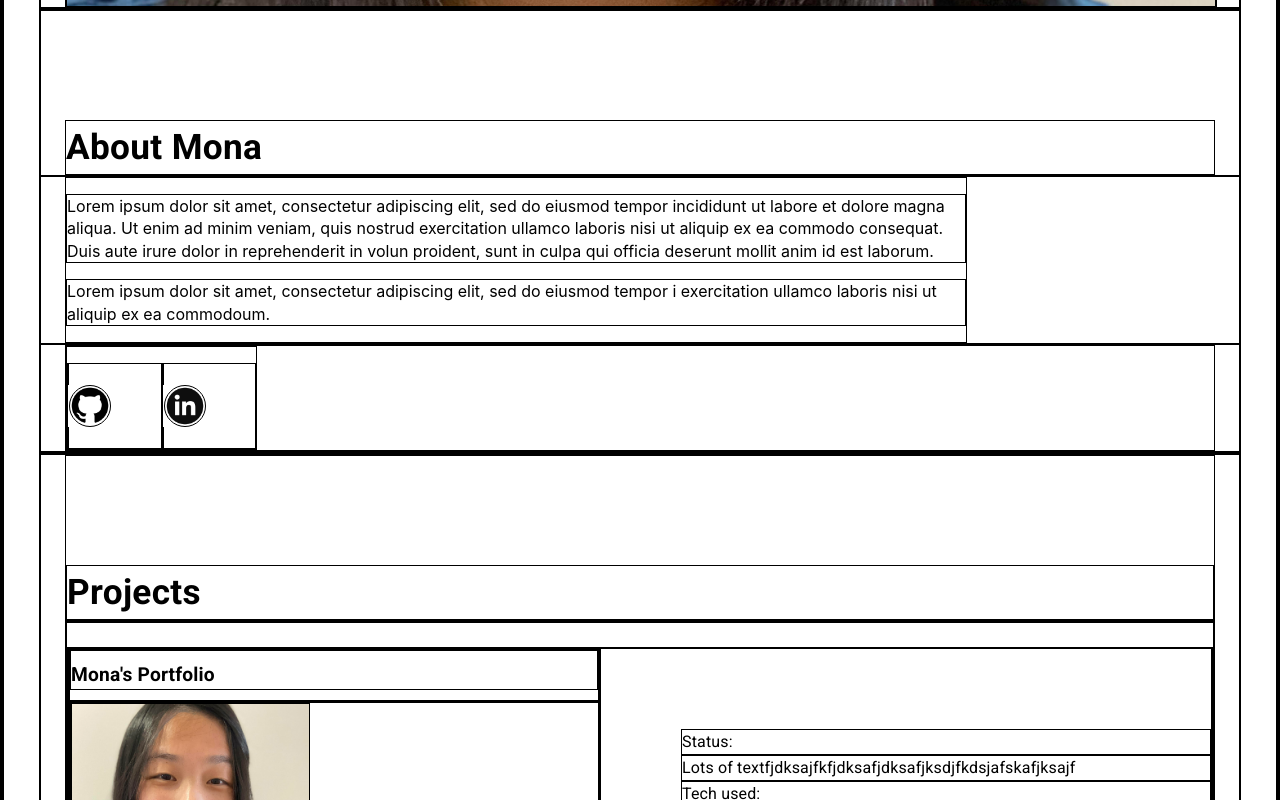
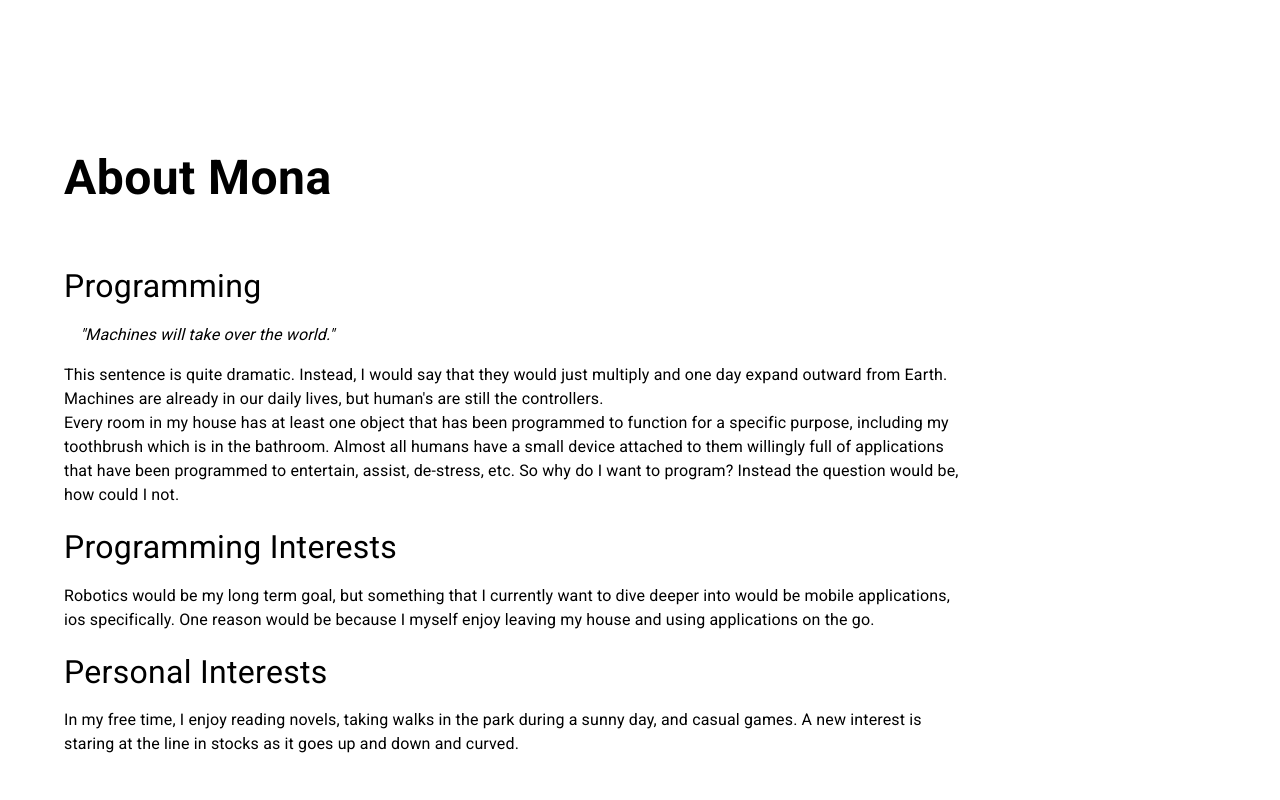
Before and after one commit to catmemberMona/portfolio, a React (Create React App) app: page / in a window 1280 px wide. Shown: the part 780-1580 px from the top of the page. Built offline with nearby package versions, Linux system fonts and the light colour scheme.

Commit message:
changed font to heebo and adjusted font styling removed external links in aboutme

```diff
--- a/public/index.html
+++ b/public/index.html
@@ -18,6 +18,10 @@
     <!-- styling for materialUI fonts  -->
     <link rel="stylesheet" href="https://fonts.googleapis.com/css?family=Roboto:300,400,500,700&display=swap" />
     <link rel="stylesheet" href="https://fonts.googleapis.com/icon?family=Material+Icons" />
+
+    <!-- similar mcdonal font  -->
+    <link rel="preconnect" href="https://fonts.gstatic.com">
+    <link href="https://fonts.googleapis.com/css2?family=Heebo:wght@300;400;800&display=swap" rel="stylesheet">
     <!--
       Notice the use of %PUBLIC_URL% in the tags above.
       It will be replaced with the URL of the `public` folder during the build.
--- a/src/Components/AboutMe.js
+++ b/src/Components/AboutMe.js
@@ -17,62 +17,51 @@ function AboutMe(props) {
   const classes = useStyles();
 
   return (
-      <div
-        className={classes.aboutMe}
-        style={{ maxWidth: 1200, margin: 'auto' }}
-      >
-        <Container maxWidth={false}>
+    <div className={classes.aboutMe} style={{ maxWidth: 1200, margin: 'auto' }}>
+      <Container maxWidth={false} >
         <Typography className={classes.subHeading}>About Mona</Typography>
-        </Container>
-        <Container maxWidth={false}>
         <div
           style={{ maxWidth: 900, marginRight: 'auto' }}
-            className={classes.contentText}
+          className={classes.contentText && classes.spacing}
         >
-            <p>
-              Lorem ipsum dolor sit amet, consectetur adipiscing elit, sed do
-              eiusmod tempor incididunt ut labore et dolore magna aliqua. Ut
-              enim ad minim veniam, quis nostrud exercitation ullamco laboris
-              nisi ut aliquip ex ea commodo consequat. Duis aute irure dolor in
-              reprehenderit in volun proident, sunt in culpa qui officia
-              deserunt mollit anim id est laborum.
-            </p>
-            <p>
-              Lorem ipsum dolor sit amet, consectetur adipiscing elit, sed do
-              eiusmod tempor i exercitation ullamco laboris nisi ut aliquip ex
-              ea commodoum.
-            </p>
-          </div>
-        </Container>
-        {/* External Links  */}
-      <Container maxWidth={false}>
-          <div style={{ maxWidth: 1200, margin: 'auto' }}>
-            <Grid container item xs={4} lg={2} className={classes.externalLinks}>
-              <Grid item className={classes.avatarLink}>
-                <a
-                  target='_blank'
-                  rel='noreferrer'
-                  href='https://github.com/catmemberMona'
-                >
-                  <Avatar alt='github' src={github} className={classes.small} />
-                </a>
-              </Grid>
-              <Grid item className={classes.avatarLink}>
-                <a
-                  target='_blank'
-                  rel='noreferrer'
-                  href='https://www.linkedin.com/in/mona-a-zheng/'
-                >
-                  <Avatar
-                    alt='linkedin'
-                    src={linkedin}
-                    className={classes.small}
-                  >
-                    L
-                  </Avatar>
-                </a>
-              </Grid>
-            </Grid>
+          <Typography className={classes.subHeadingTwo}>Programming</Typography>
+          <Typography variant='body1'>
+            <Typography className={classes.quotes}>
+              "Machines will take over the world."
+            </Typography>
+            <Typography>
+              This sentence is quite dramatic. Instead, I would say that they
+              would just multiply and one day expand outward from Earth.
+              Machines are already in our daily lives, but human's are still the
+              controllers.
+            </Typography>
+            <Typography>
+              Every room in my house has at least one object that has been
+              programmed to function for a specific purpose, including my
+              toothbrush which is in the bathroom. Almost all humans have a
+              small device attached to them willingly full of applications that
+              have been programmed to entertain, assist, de-stress, etc. So why
+              do I want to program? Instead the question would be, how could I
+              not.
+            </Typography>
+          </Typography>
+          <Typography className={classes.subHeadingTwo}>
+            Programming Interests
+          </Typography>
+          <Typography variant='body1'>
+            Robotics would be my long term goal, but something that I currently
+            want to dive deeper into would be mobile applications, ios
+            specifically. One reason would be because I myself enjoy leaving my
+            house and using applications on the go.
+          </Typography>
+          <Typography className={classes.subHeadingTwo}>
+            Personal Interests
+          </Typography>
+          <Typography variant='body1'>
+            In my free time, I enjoy reading novels, taking walks in the park
+            during a sunny day, and casual games. A new interest is staring at
+            the line in stocks as it goes up and down and curved.
+          </Typography>
         </div>
       </Container>
     </div>
@@ -97,13 +86,28 @@ const useStyles = makeStyles((theme) => ({
   },
   subHeading: {
     marginTop: '3.1em',
-    fontWeight: 800,
-    fontSize: '2.2em',
+    fontWeight: 600,
+    fontSize: '3em',
+    marginBottom: '1em',
+  },
+  subHeadingTwo: {
+    marginTop: '.5em',
+    fontWeight: 400,
+    fontSize: '2em',
+    marginBottom: '.4em',
   },
   contentText: {
     fontSize: '1rem',
     lineHeight: 1.4,
   },
+  quotes: {
+    padding: '0 0 1em 1em',
+    fontStyle: 'italic'
+  },
+  spacing: {
+    paddingBottom: '2em'
+
+  }
 }));
 
 export default AboutMe;
--- a/src/Components/Me.js
+++ b/src/Components/Me.js
@@ -41,7 +41,7 @@ const useStyles = makeStyles((theme) => ({
   },
   heading: {
     marginTop: '.5em',
-    fontWeight: 1000,
+    fontWeight: 800,
     padding: '.35em',
     fontSize: '3.5em',
   },
--- a/src/Components/Projects.js
+++ b/src/Components/Projects.js
@@ -42,8 +42,9 @@ const styles = {
   },
   subHeading: {
     marginTop: '3.1em',
-    fontWeight: 800,
-    fontSize: '2.2em',
+    fontWeight: 600,
+    fontSize: '3em',
+    marginBottom: '1em',
   },
   contentText: {
     fontSize: '1rem',
--- a/src/index.css
+++ b/src/index.css
@@ -1,10 +1,9 @@
 body {
   margin: 0;
-  font-family: -apple-system, BlinkMacSystemFont, 'Segoe UI', 'Roboto', 'Oxygen',
-    'Ubuntu', 'Cantarell', 'Fira Sans', 'Droid Sans', 'Helvetica Neue',
-    sans-serif;
+  font-family: 'Heebo', sans-serif;
   -webkit-font-smoothing: antialiased;
   -moz-osx-font-smoothing: grayscale;
+
 }
 
 code {
@@ -13,5 +12,5 @@ code {
 }
 
 * {
-  border: 1px solid black;
+  /* border: .1px dotted grey; */
 }
```
Lines whose indentation alone changed are shown as unchanged.
